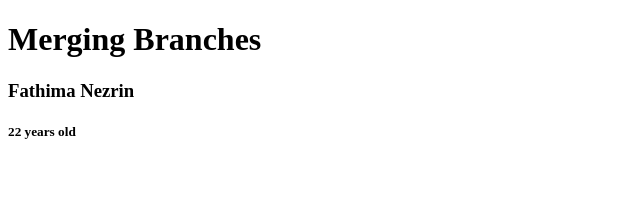
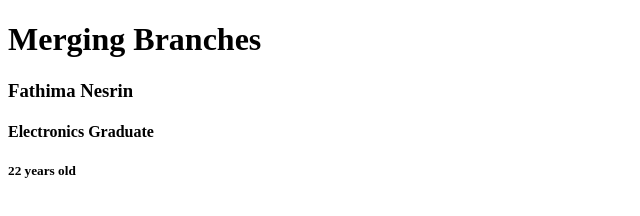
Before and after one commit to Fathima-Neserin/mergebranchs, a plain HTML site: page index.html in a window 1280 px wide. Shown: the whole page, without its empty margins (0-640 px from the left). Drawn offline with Linux system fonts and the light colour scheme.

Commit message:
modification done

```diff
--- a/index.html
+++ b/index.html
@@ -7,8 +7,10 @@
 </head>
 <body>
     <h1>Merging Branches</h1>
-    <h3>Fathima Nezrin</h3>
+    <h3>Fathima Nesrin</h3>
+    <h4>Electronics Graduate</h4>
     <h5>22 years old</h5>
+
 
 </body>
 </html>
```
